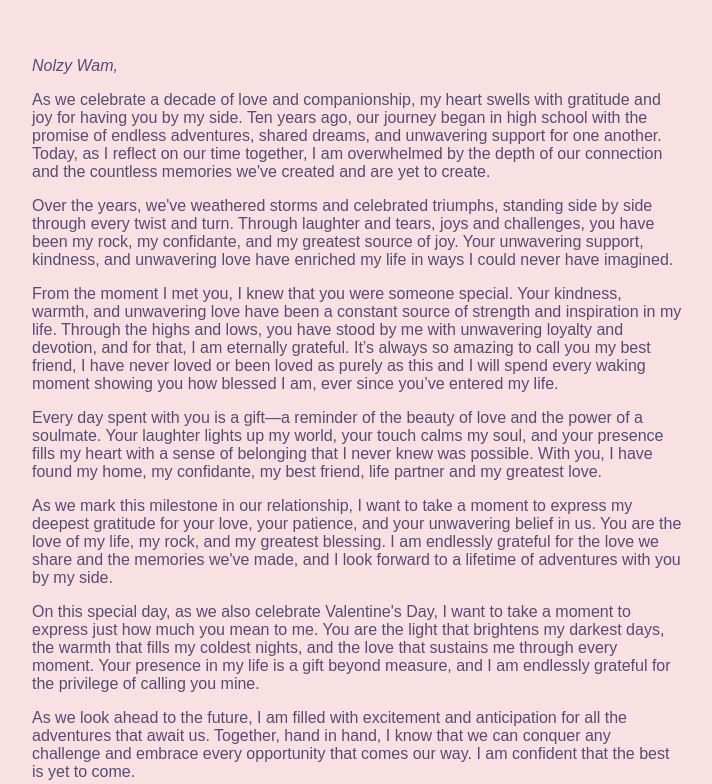
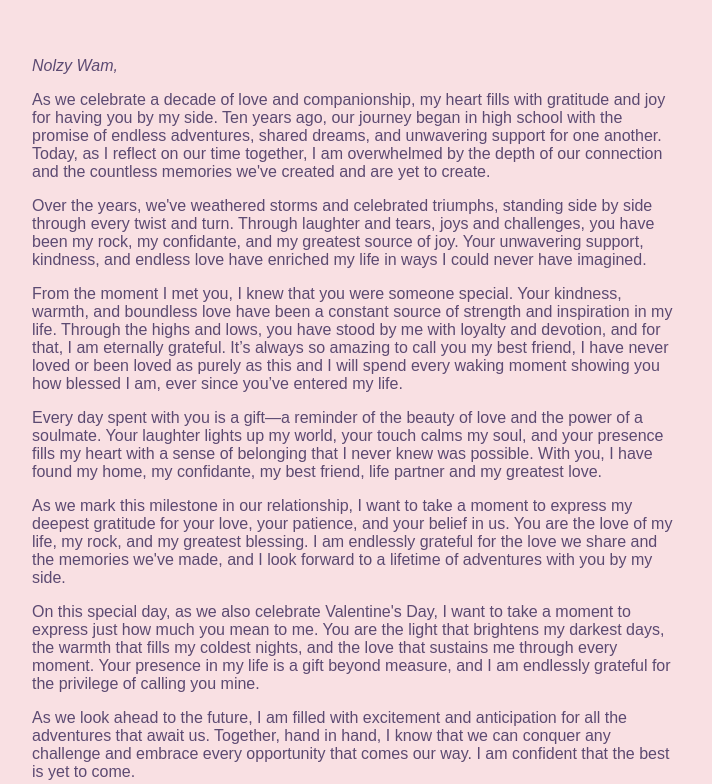
Before and after one commit to rmngqibisa/Valentines, a plain HTML site: page page3.html in a window 1280 px wide. Shown: the part 513-1297 px from the top of the page, without its empty margins (283-995 px from the left). Drawn offline with Linux system fonts and the light colour scheme.

Commit message:
minor editing to code and adjusting the formatting

```diff
--- a/page3.html
+++ b/page3.html
@@ -49,11 +49,11 @@ img {
   <img src="https://scontent.fpry2-1.fna.fbcdn.net/v/t1.6435-9/70453453_2407261952726974_1709213519984984064_n.jpg?_nc_cat=110&ccb=1-7&_nc_sid=68be17&_nc_eui2=AeGbLolMEP32URsiD1MTF37tkv7UwpSFNS6S_tTClIU1Lgh47PG9GXnpzL5spQtGTPbnzWlIoui5CTw4-mcMUlpL&_nc_ohc=LRkdGTU3iaIAX-3-tEz&_nc_ht=scontent.fpry2-1.fna&oh=00_AfB1nOHmAVJqXZcKfNfR-1WwzsMv_ZxBghM035r6gHnpFQ&oe=65F30D0D" alt="My Forever Valentine" class="centered-image">
   <h1>Happy 10th Anniversary!</h1>
   <p><em>Nolzy Wam,</em></p>
-  <p>As we celebrate a decade of love and companionship, my heart swells with gratitude and joy for having you by my side. Ten years ago, our journey began in high school with the promise of endless adventures, shared dreams, and unwavering support for one another. Today, as I reflect on our time together, I am overwhelmed by the depth of our connection and the countless memories we've created and are yet to create.</p>
-  <p>Over the years, we've weathered storms and celebrated triumphs, standing side by side through every twist and turn. Through laughter and tears, joys and challenges, you have been my rock, my confidante, and my greatest source of joy. Your unwavering support, kindness, and unwavering love have enriched my life in ways I could never have imagined.</p>
-  <p>From the moment I met you, I knew that you were someone special. Your kindness, warmth, and unwavering love have been a constant source of strength and inspiration in my life. Through the highs and lows, you have stood by me with unwavering loyalty and devotion, and for that, I am eternally grateful. It’s always so amazing to call you my best friend, I have never loved or been loved as purely as this and I will spend every waking moment showing you how blessed I am, ever since you’ve entered my life.</p>
+  <p>As we celebrate a decade of love and companionship, my heart fills with gratitude and joy for having you by my side. Ten years ago, our journey began in high school with the promise of endless adventures, shared dreams, and unwavering support for one another. Today, as I reflect on our time together, I am overwhelmed by the depth of our connection and the countless memories we've created and are yet to create.</p>
+  <p>Over the years, we've weathered storms and celebrated triumphs, standing side by side through every twist and turn. Through laughter and tears, joys and challenges, you have been my rock, my confidante, and my greatest source of joy. Your unwavering support, kindness, and endless love have enriched my life in ways I could never have imagined.</p>
+  <p>From the moment I met you, I knew that you were someone special. Your kindness, warmth, and boundless love have been a constant source of strength and inspiration in my life. Through the highs and lows, you have stood by me with loyalty and devotion, and for that, I am eternally grateful. It’s always so amazing to call you my best friend, I have never loved or been loved as purely as this and I will spend every waking moment showing you how blessed I am, ever since you’ve entered my life.</p>
   <p>Every day spent with you is a gift—a reminder of the beauty of love and the power of a soulmate. Your laughter lights up my world, your touch calms my soul, and your presence fills my heart with a sense of belonging that I never knew was possible. With you, I have found my home, my confidante, my best friend, life partner and my greatest love.</p>
-  <p>As we mark this milestone in our relationship, I want to take a moment to express my deepest gratitude for your love, your patience, and your unwavering belief in us. You are the love of my life, my rock, and my greatest blessing. I am endlessly grateful for the love we share and the memories we've made, and I look forward to a lifetime of adventures with you by my side.</p>
+  <p>As we mark this milestone in our relationship, I want to take a moment to express my deepest gratitude for your love, your patience, and your belief in us. You are the love of my life, my rock, and my greatest blessing. I am endlessly grateful for the love we share and the memories we've made, and I look forward to a lifetime of adventures with you by my side.</p>
   <p>On this special day, as we also celebrate Valentine's Day, I want to take a moment to express just how much you mean to me. You are the light that brightens my darkest days, the warmth that fills my coldest nights, and the love that sustains me through every moment. Your presence in my life is a gift beyond measure, and I am endlessly grateful for the privilege of calling you mine.</p>
   <p>As we look ahead to the future, I am filled with excitement and anticipation for all the adventures that await us. Together, hand in hand, I know that we can conquer any challenge and embrace every opportunity that comes our way. I am confident that the best is yet to come.</p>
   <p>So here's to us, my love, to ten years of shared dreams, cherished memories, and boundless love and to many more. Thank you for being the most extraordinary partner I could have ever hoped and dreamed for. I Love You more than words can express, today and always.</p>
```
Also changed, not shown: index.html (+2 -2 lines).
